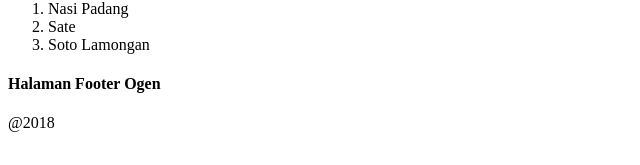
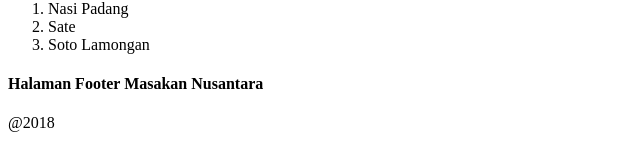
Before and after one commit to hugoiman/halloReact, a React (Create React App) app: page / in a window 1280 px wide. Shown: the part 446-611 px from the top of the page, without its empty margins (0-640 px from the left). Built offline with nearby package versions, Linux system fonts and the light colour scheme.

Commit message:
Props pada Function Component

```diff
--- a/src/components/App.js
+++ b/src/components/App.js
@@ -11,7 +11,7 @@ class App extends Component {
       <div>
         <Header />
         <List />
-        <Footer />
+        <Footer nama="Masakan Nusantara" tahun="2018" />
       </div>
     );
   }
--- a/src/components/Footer.js
+++ b/src/components/Footer.js
@@ -1,12 +1,22 @@
 import React from 'react';
 
 //  Penulisan disarankan menggunakan cara ini
-const Footer = () => {
-  var nama = "Ogen"
+// const Footer = () => {
+//   var nama = "Ogen"
+//   return (
+//     <div>
+//       <h4>Halaman Footer {nama}</h4>
+//       <p>@2018</p>
+//     </div>
+//   );
+// };
+
+//  Penulisan dengan Props
+const Footer = props => {
   return (
     <div>
-      <h4>Halaman Footer {nama}</h4>
-      <p>@2018</p>
+      <h4>Halaman Footer {props.nama}</h4>
+      <p>@{props.tahun}</p>
     </div>
   );
 };
```
